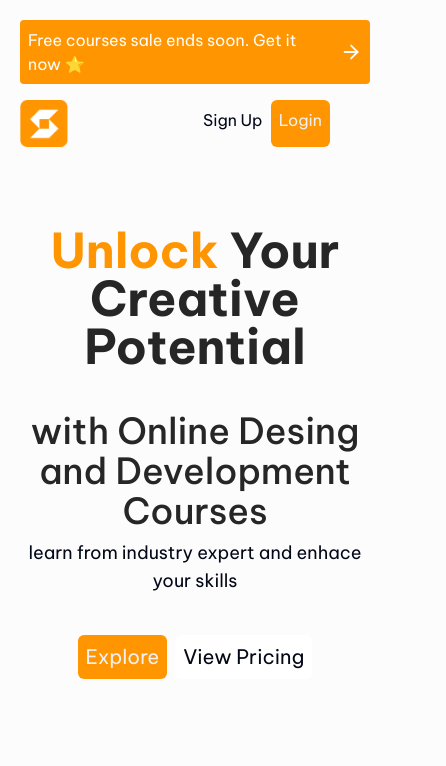
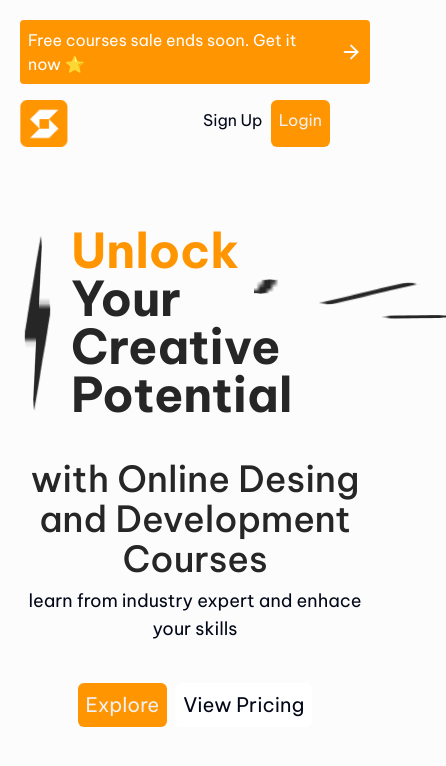
Before and after one commit to ManuelAlejandro93/innovarte, a React (Vite) app: page / in a window 390 px wide. Shown: the top 766 px of the page, 446 px wide, since content can reach past the window. Built offline with nearby package versions, Linux system fonts and the light colour scheme; some icons are missing; what tailwindcss-animated would draw is missing.

Commit message:
hero antes de hacer responsive en tablet o mobile.

```diff
--- a/src/Components/Hero/Hero.tsx
+++ b/src/Components/Hero/Hero.tsx
@@ -1,12 +1,24 @@
 //cambios antes de introducir en nuevo hero section
 export const Hero = () => {
   return (
-    <div className='grid pt-16 space-y-10'>
-      <div className='row1 text-center'>
-        <h2 className='text-5xl font-bold text-app-grey-15'>
-          <span className='text-app-orange-50'>Unlock</span> Your Creative
-          Potential
-        </h2>
+    <div className='pt-16 space-y-10'>
+      <div className='row1'>
+        <div className='flex justify-center'>
+          <img
+            className='mr-4'
+            src='/Icons/flash-icon.png'
+            alt='logo-image'
+          />
+          <h2 className='text-5xl font-bold text-app-grey-15'>
+            <span className='text-app-orange-50'>Unlock</span> Your Creative
+            Potential
+          </h2>
+          <img
+            className='rotate-90 relative bottom-6'
+            src='/Icons/abstract-lines.png'
+            alt='logo-image'
+          />
+        </div>
       </div>
       <div className='row2 grid space-y-2'>
         <p className='text-center text-4xl text-app-grey-15 font-medium'>
```
